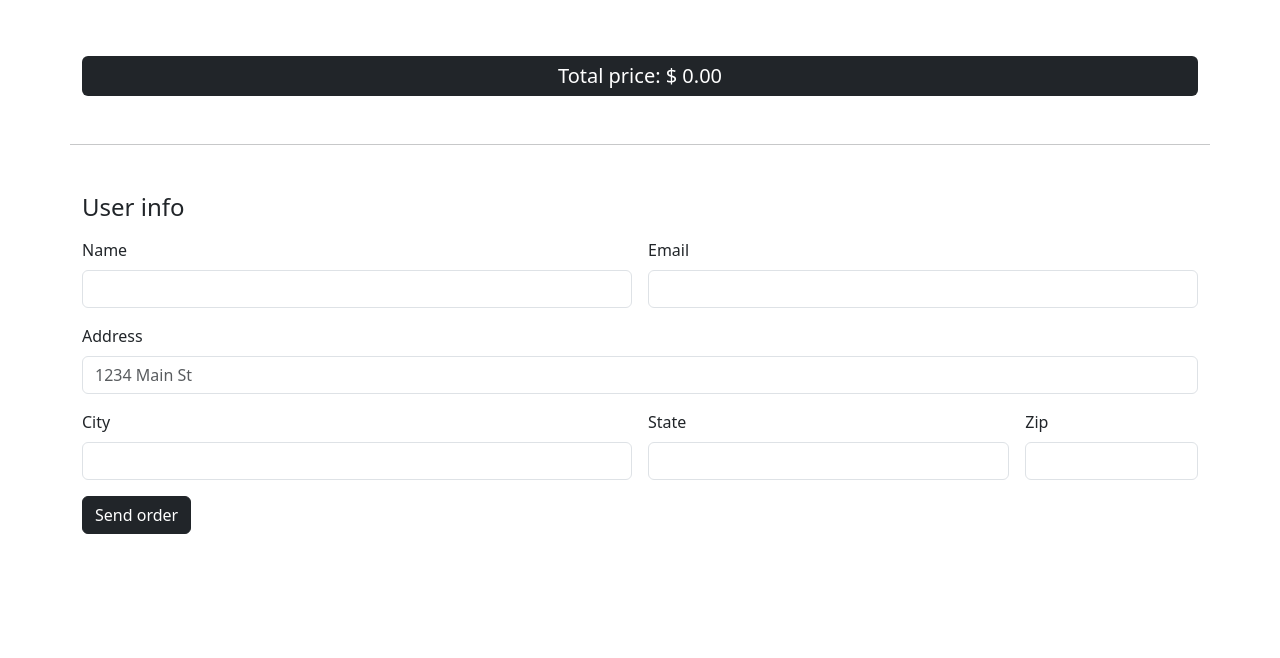
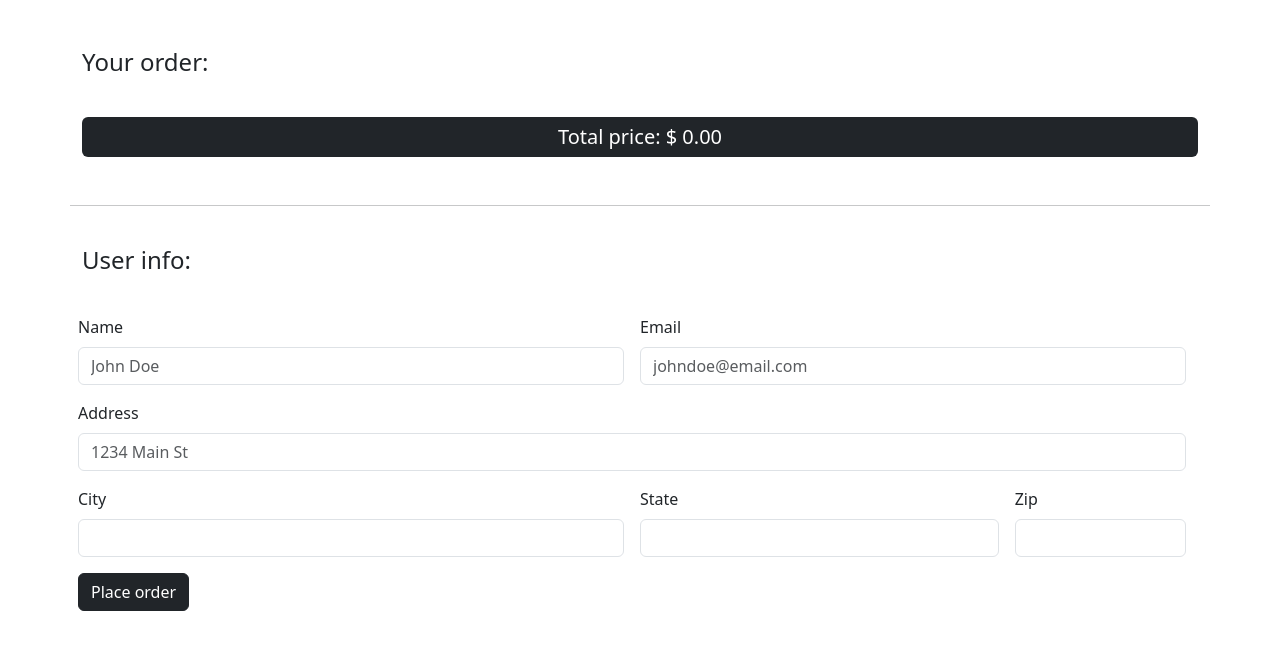
Before and after one commit to stanislavtz/ecommerce, a Django app: page /shop/checkout/ in a window 1280 px wide. Shown: the part 56-714 px from the top of the page. Run offline with Django 5.2, Linux system fonts and the light colour scheme.

Commit message:
Update checkout form

```diff
--- a/ecommerce/shop/templates/shop/base.html
+++ b/ecommerce/shop/templates/shop/base.html
@@ -26,7 +26,7 @@
         const totalPrice = item.qty * item.price;
         totalOrderPrice += totalPrice;
 
-        const listEl = `<li class="list-group-item d-flex justify-content-between align-items-center">
+        const listEl = `<li class="list-group-item d-flex justify-content-between align-items-center my-2 border-1git a">
                             Name: ${item.name}, Qty: ${item.qty}, Price: $ ${item.price.toFixed(2)}
                             <span class="badge bg-light text-dark rounded-pill">
                                 <p class="h6 mx-2 my-1">Total price: $ ${totalPrice.toFixed(2)}</p>
--- a/ecommerce/shop/templates/shop/checkout.html
+++ b/ecommerce/shop/templates/shop/checkout.html
@@ -4,6 +4,9 @@
 
 {% block body %}
     <div class="container">
+        <div class="row">
+            <h4 class="mt-4">Your order:</h4>
+        </div>
         <div class="row">
             <div class="col-md-12 mt-3">
                 <ul class="list-group" id="checkout-item-list">
@@ -12,39 +15,41 @@
             <div>
         </div>
     </div>
-    <br><br><hr class="my-5">
+    <br><br><hr class="mt-5">
     <div class="container">
         <div class="row">
-            <h4 class="mt-0 mb-3">User info</h4>
+            <h4 class="mt-4">User info:</h4>
         </div>
-        <form class="row g-3 mb-5">
+        <div class="row">
+            <form class="row g-3 mb-5" method="POST">
                 <div class="col-md-6">
                     <label for="inputEmail4" class="form-label">Name</label>
-              <input type="text" class="form-control" id="inputEmail4">
+                    <input type="text" name="name" class="form-control" id="inputEmail4" placeholder="John Doe">
                 </div>
                 <div class="col-md-6">
                     <label for="inputPassword4" class="form-label">Email</label>
-              <input type="email" class="form-control" id="inputPassword4">
+                    <input type="email" name="email" class="form-control" id="inputPassword4" placeholder="johndoe@email.com">
                 </div>
                 <div class="col-12">
                     <label for="inputAddress" class="form-label">Address</label>
-              <input type="text" class="form-control" id="inputAddress" placeholder="1234 Main St">
+                    <input type="text" name="address" class="form-control" id="inputAddress" placeholder="1234 Main St">
                 </div>
                 <div class="col-md-6">
                     <label for="inputCity" class="form-label">City</label>
-              <input type="text" class="form-control" id="inputCity">
+                    <input type="text" name="city" class="form-control" id="inputCity">
                 </div>
                 <div class="col-md-4">
                     <label for="inputState" class="form-label">State</label>
-              <input type="text" class="form-control" id="inputState">
+                    <input type="text" name="state" class="form-control" id="inputState">
                 </div>
                 <div class="col-md-2">
                     <label for="inputZip" class="form-label">Zip</label>
-              <input type="text" class="form-control" id="inputZip">
+                    <input type="text" name="zipcode" class="form-control" id="inputZip">
                 </div>
                 <div class="col-12">
-              <button type="submit" class="btn btn-dark">Send order</button>
+                    <button type="submit" class="btn btn-dark">Place order</button>
                 </div>
             </form>
         </div>
+    </div>
 {% endblock body %}
```
Lines whose indentation alone changed are shown as unchanged.
